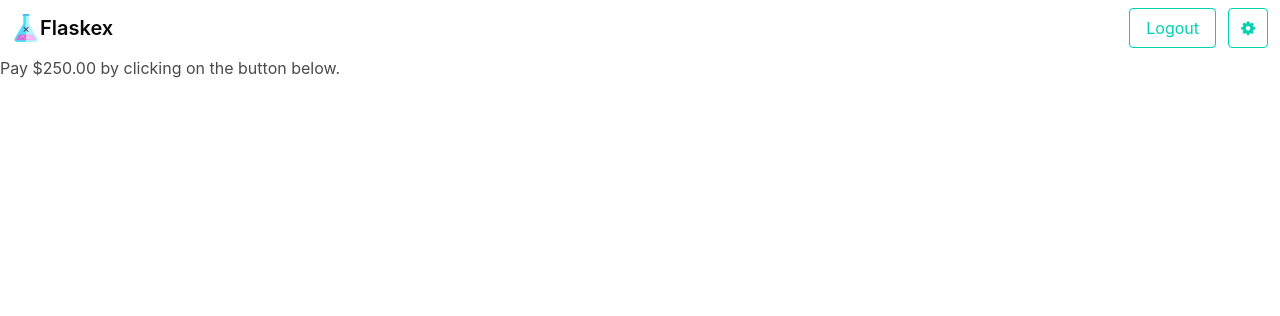
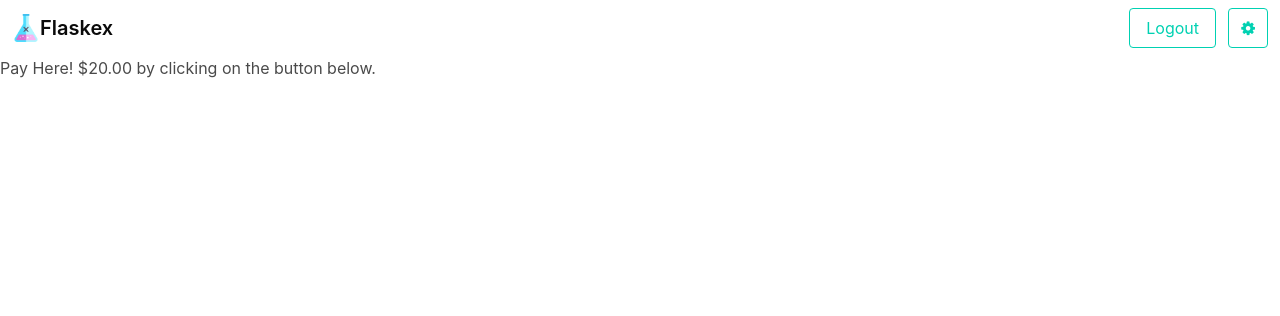
Before and after one commit to olaff13/midtermwineQ, a Python web app: template templates/home.html in a window 1280 px wide. Shown: the top 316 px of the page. Run offline with Jinja, Linux system fonts and the light colour scheme; the template is opened without the code that fills it, so the values that code supplies are empty; some libraries are stand-ins or nearby versions.

Commit message:
Update home.html

```diff
--- a/templates/home.html
+++ b/templates/home.html
@@ -7,7 +7,7 @@
     <title>Pay now</title>
 </head>
 <body>
-    <h4>Pay $250.00 by clicking on the button below.</h4>
+    <h4>Pay Here! $20.00 by clicking on the button below.</h4>
     <form action="/payment" method="POST">
         <script src="https://checkout.stripe.com/checkout.js"
                 class="stripe-button"
```
